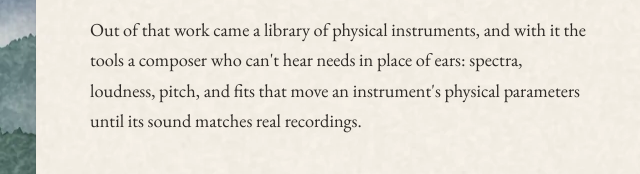
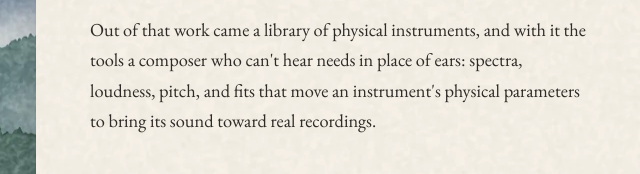
Before and after one commit to cailmdaley/cailmdaley.github.io, an Astro site: page /almanac/instruments in a window 1280 px wide. Shown: the part 533-707 px from the top of the page, 0-640 px from the left. Built offline with nearby package versions, Linux system fonts and the light colour scheme; Astro itself is replaced by a stand-in of ours; a web font is replaced by a local one.

Commit message:
Soundbench page: fitting brings the sound toward recordings
Co-Authored-By: Claude Opus 5.5 <noreply@anthropic.com>
Claude-Session: https://claude.ai/code/session_01JK7o9HZrpxPVVksbjJviRX

```diff
--- a/src/pages/almanac/instruments.astro
+++ b/src/pages/almanac/instruments.astro
@@ -47,7 +47,7 @@ const description = 'Physical models of instruments that a person or a language
     <div class="opening">
       <section class="why">
         <p>This began as a way to make music without generative audio models. Every note is written in a score, and every instrument is a physical model in code: a string carrying a travelling wave, a drum head ringing in its own modes, a wooden body, a bow, a breath. The instruments make their own sound from that physics, without samples.</p>
-        <p>Out of that work came a library of physical instruments, and with it the tools a composer who can't hear needs in place of ears: spectra, loudness, pitch, and fits that move an instrument's physical parameters until its sound matches real recordings.</p>
+        <p>Out of that work came a library of physical instruments, and with it the tools a composer who can't hear needs in place of ears: spectra, loudness, pitch, and fits that move an instrument's physical parameters to bring its sound toward real recordings.</p>
       </section>
 
       <aside class="card">
```
